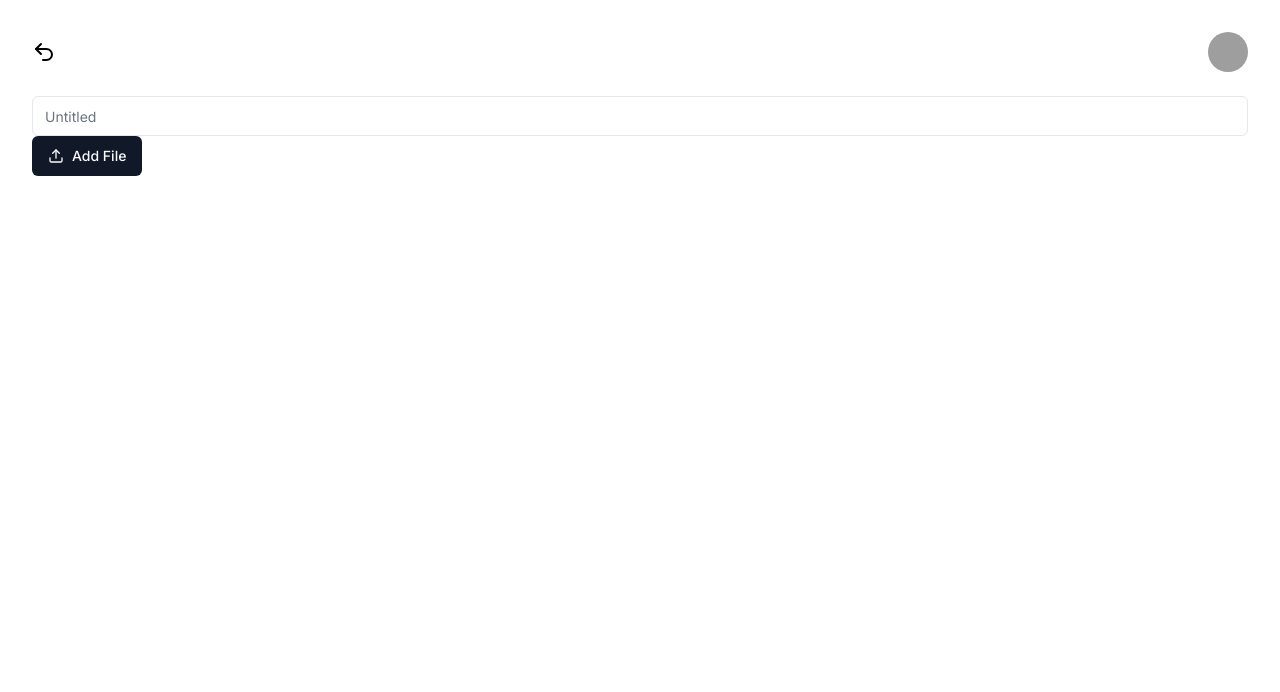
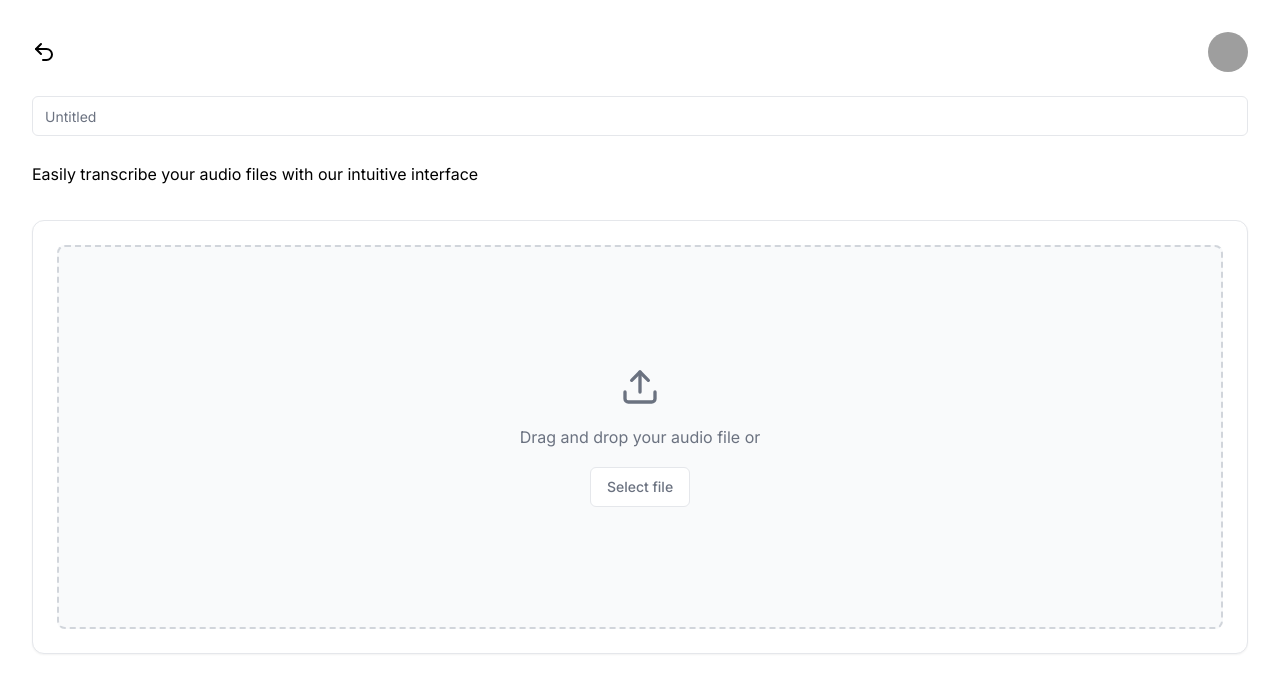
Before and after one commit to developaul/transcribe-app, a Next.js app: page /workspace/1 in a window 1280 px wide. Shown: the top 692 px of the page. Built offline with nearby package versions, Linux system fonts and the light colour scheme; grey boxes are pictures that could not be loaded.

Commit message:
chore: UploadFile added

```diff
--- a/src/app/workspace/[projectId]/page.tsx
+++ b/src/app/workspace/[projectId]/page.tsx
@@ -1,8 +1,8 @@
 import { NextPage } from "next";
-import { Upload } from "lucide-react";
 
-import { Button } from "@/components/ui/button";
+import UploadFile from "@/components/UploadFile";
 import { Input } from "@/components/ui/input"
+import { TypographyP } from "@/components/ui/Typography";
 
 interface Props {
   params: {
@@ -17,15 +17,10 @@ const ProjectPage: NextPage<Props> = ({ params }) => {
     <div className="flex flex-col">
       <Input placeholder="Untitled" />
 
-      <div>
-        <Button className="flex">
-          <Upload className="mr-2 w-4 h-4" />
-          Add File
-        </Button>
+      <TypographyP className="mb-8">Easily transcribe your audio files with our intuitive interface</TypographyP>
 
-        <Input className="hidden" id="picture" type="file" />
-      </div>
-    </div>
+      <UploadFile />
+    </div >
   );
 }
 export default ProjectPage
--- /dev/null
+++ b/src/components/UploadFile.tsx
@@ -0,0 +1,27 @@
+'use client'
+
+import { useRef } from "react";
+import { UploadIcon } from "lucide-react";
+
+import { Button } from "@/components/ui/button";
+import { TypographyP } from "@/components/ui/Typography";
+import { Input } from "@/components/ui/input";
+
+const UploadFile = () => {
+  const inputRef = useRef<HTMLInputElement | null>(null)
+
+  const handleOpenFileSystem = () => inputRef.current?.click()
+
+  return (
+    <div className="rounded-xl border border-gray-200 bg-white p-6 shadow-sm dark:border-gray-800 dark:bg-gray-900">
+      <div className="flex md:h-96 flex-col items-center justify-center space-y-4 rounded-lg border-2 border-dashed border-gray-300 bg-gray-50 p-8 text-gray-500 transition-colors hover:border-gray-400 dark:border-gray-700 dark:bg-gray-800 dark:text-gray-400 dark:hover:border-gray-600">
+        <UploadIcon className="h-10 w-10" />
+        <TypographyP className="text-center" >Drag and drop your audio file or</TypographyP>
+        <Button onClick={handleOpenFileSystem} variant="outline">Select file</Button>
+        <Input accept=".mp3,audio/*" className="hidden" ref={inputRef} type="file" />
+      </div>
+    </div>
+  )
+}
+
+export default UploadFile
--- a/src/components/ui/Typography.tsx
+++ b/src/components/ui/Typography.tsx
@@ -1,4 +1,6 @@
-import { FC, PropsWithChildren } from "react"
+import React, { FC, PropsWithChildren } from "react"
+
+import { cn } from "@/lib/utils"
 
 export const TypographyH1: FC<PropsWithChildren> = ({ children }) => {
   return (
@@ -16,9 +18,16 @@ export const TypographyH2: FC<PropsWithChildren> = ({ children }) => {
   )
 }
 
-export const TypographyP: FC<PropsWithChildren> = ({ children }) => {
+
+export interface TypopgrahyProps
+  extends React.InputHTMLAttributes<HTMLParagraphElement> { }
+
+export const TypographyP: FC<TypopgrahyProps> = ({ className, children, ...props }) => {
   return (
-    <p className="leading-7 [&:not(:first-child)]:mt-6">
+    <p
+      className={cn("leading-7 [&:not(:first-child)]:mt-6", className)}
+      {...props}
+    >
       {children}
     </p>
   )
```
